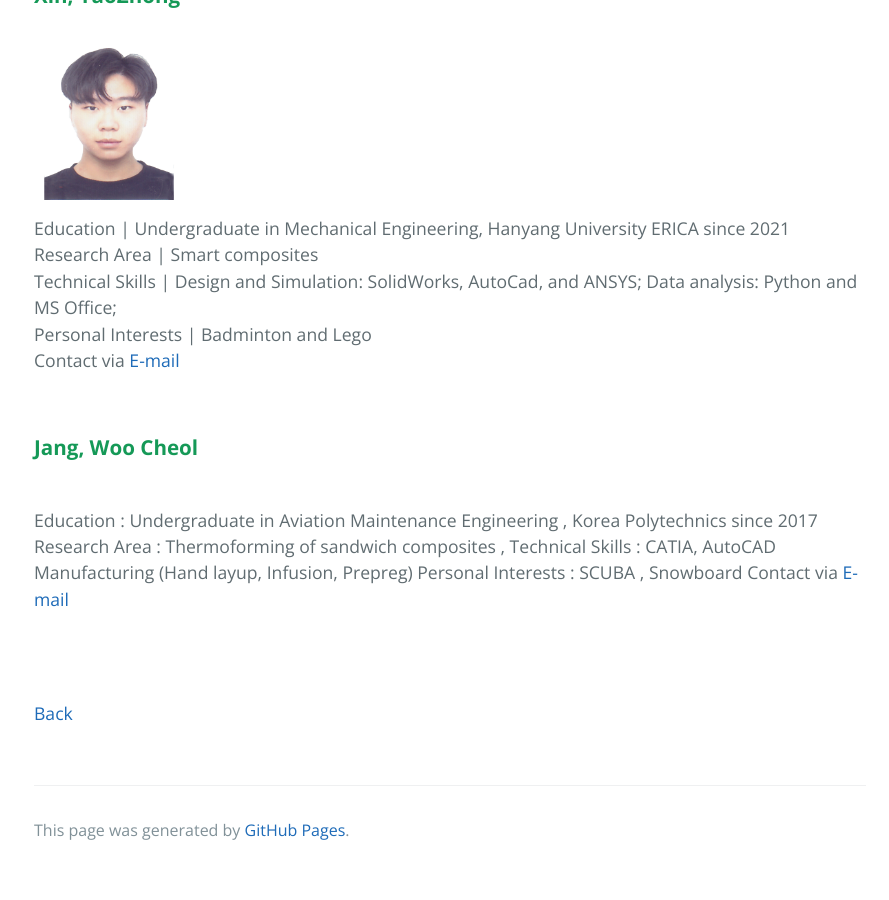
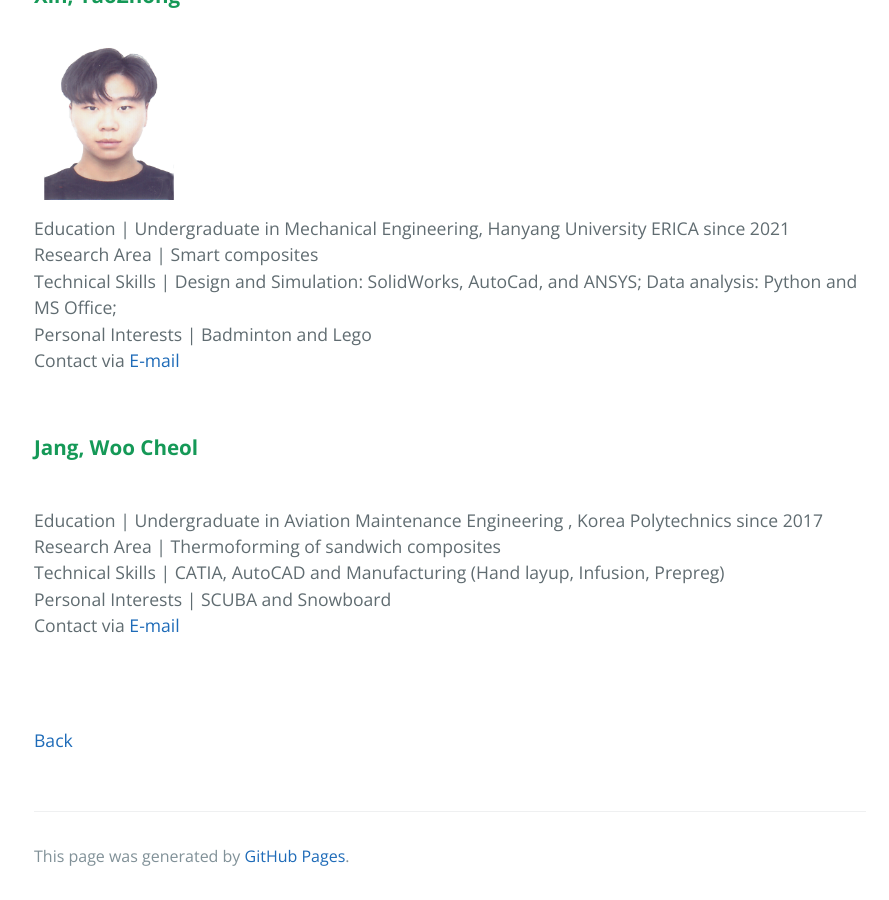
Before and after one commit to rhd1213/rhd1213.github.io, a Jekyll site: the page built from Members.md, in a window 1280 px wide and 900 px high, scrolled down 1213 px. Shown: the whole window, without its empty margins (190-1079 px from the left). Built offline with Jekyll 4.4.1, drawn with Linux system fonts in a browser that asks for light colours; our own code applies the rules of GitHub Pages for plain Markdown files; before the commit the page ends 2087 px from its top, so only the background shows below that.

Commit message:
Update Members.md

```diff
--- a/Members.md
+++ b/Members.md
@@ -35,10 +35,10 @@ Contact via <a href="mailto:styxhin@hanyang.ac.kr"> E-mail</a> <br>
 
 ### **Jang, Woo Cheol**
 <br>
-Education : Undergraduate in Aviation Maintenance Engineering , Korea Polytechnics since 2017
-Research Area : Thermoforming of sandwich composites ,
-Technical Skills : CATIA, AutoCAD Manufacturing (Hand layup, Infusion, Prepreg)
-Personal Interests : SCUBA , Snowboard
+Education | Undergraduate in Aviation Maintenance Engineering , Korea Polytechnics since 2017  <br>
+Research Area | Thermoforming of sandwich composites   <br>
+Technical Skills | CATIA, AutoCAD and Manufacturing (Hand layup, Infusion, Prepreg)  <br>
+Personal Interests | SCUBA and Snowboard  <br>
 Contact via <a href="mailto:hioucher@hanyang.ac.kr"> E-mail</a> <br>
 <br>
 
```
